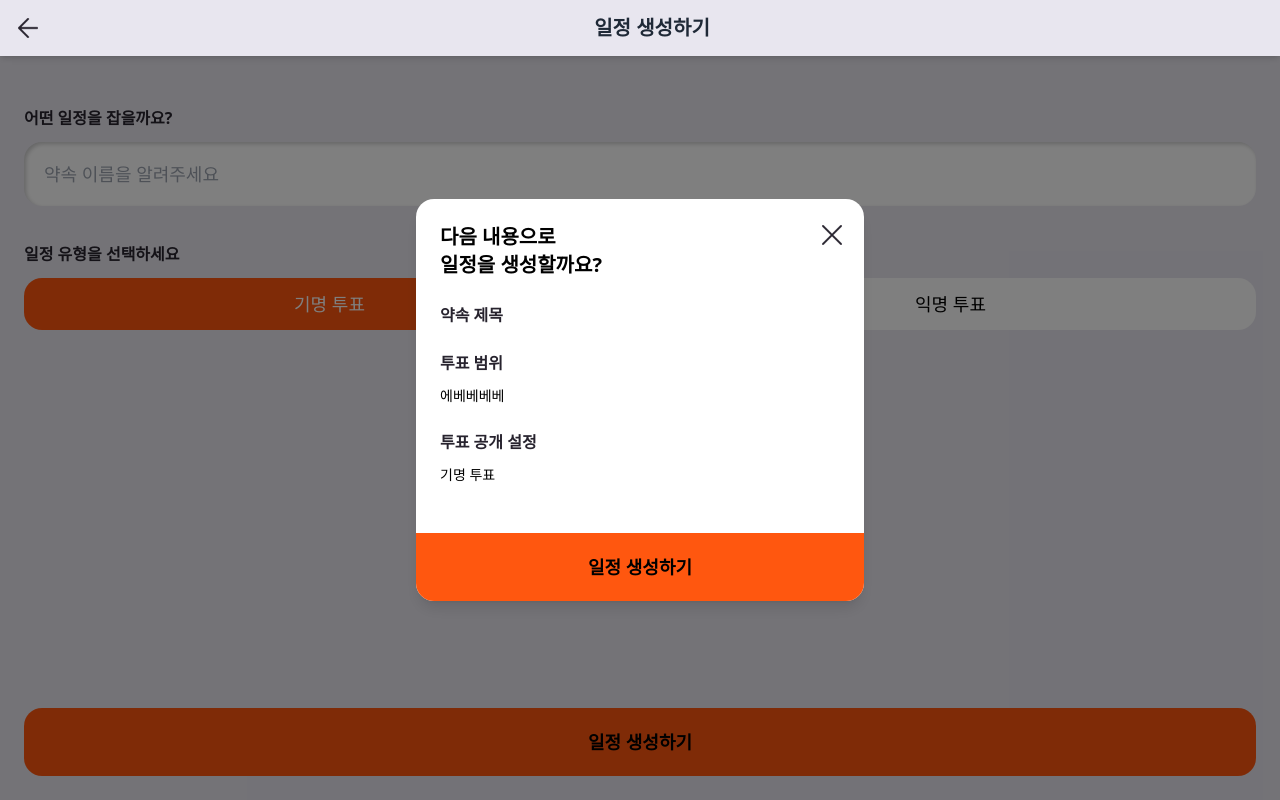
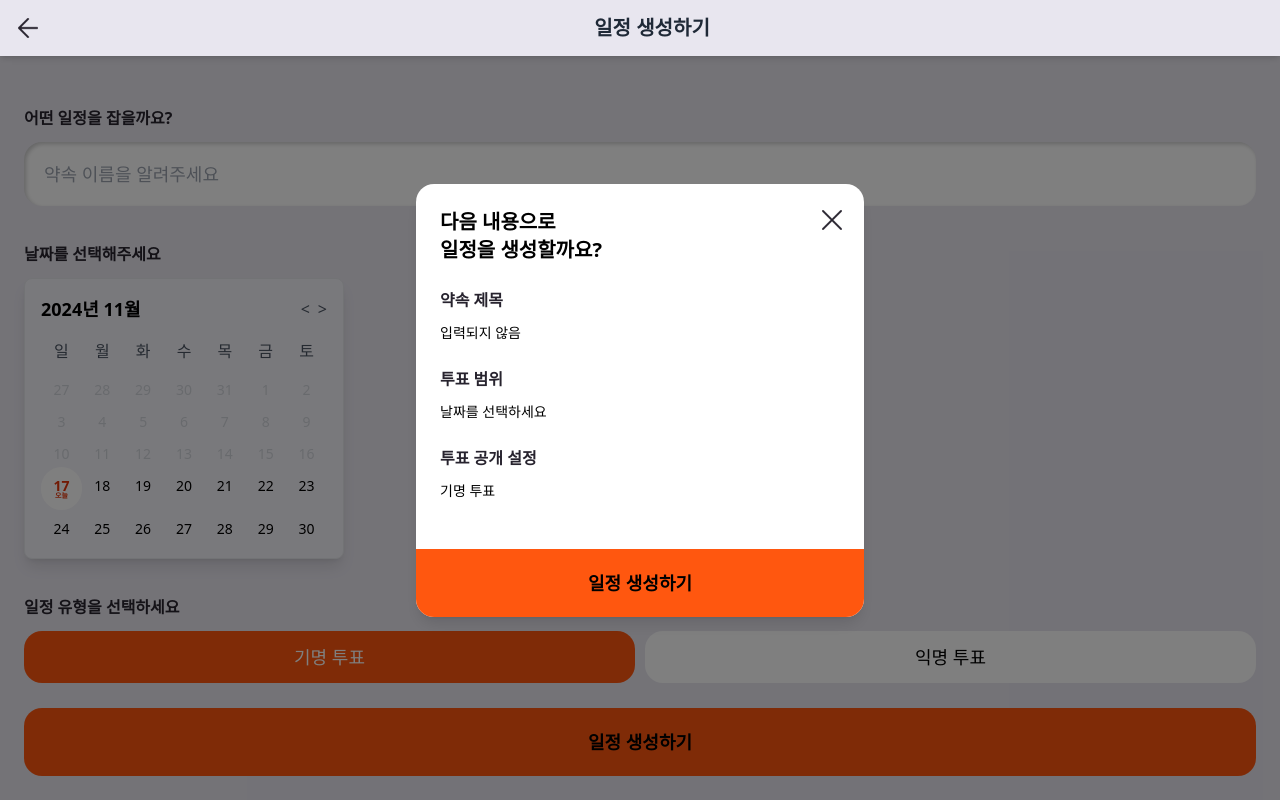
Before and after one commit to Jeje01/lets-meet, a Next.js app: page /create-schedule in a window 1280 px wide. Both pictures are taken after a click on the button "일정 생성하기". Built offline with nearby package versions, Linux system fonts and the light colour scheme; what @ant-design/nextjs-registry would draw is missing.

Commit message:
feat: TermSelector 추가, create-schedule 마무리

```diff
--- /dev/null
+++ b/src/components/TermSelector/index.tsx
@@ -0,0 +1,150 @@
+import {
+  addDays,
+  addMonths,
+  endOfMonth,
+  endOfWeek,
+  format,
+  isBefore,
+  isSameDay,
+  isWithinInterval,
+  startOfMonth,
+  startOfWeek,
+  subMonths,
+} from "date-fns";
+import { ko } from "date-fns/locale";
+import React, { useCallback, useMemo, useState } from "react";
+
+interface TermSelectorProps {
+  value: { startDate: Date | null; endDate: Date | null };
+  onChange: (value: { startDate: Date | null; endDate: Date | null }) => void;
+}
+
+const TermSelector: React.FC<TermSelectorProps> = React.memo(
+  ({ value, onChange }) => {
+    const [currentMonth, setCurrentMonth] = useState<Date>(new Date());
+
+    const today = useMemo(() => new Date(), []);
+
+    const normalizeDate = useCallback((date: Date) => {
+      const normalized = new Date(date);
+      normalized.setHours(0, 0, 0, 0);
+      return normalized;
+    }, []);
+
+    const handleDayClick = useCallback(
+      (day: Date) => {
+        const normalizedDay = normalizeDate(day);
+
+        if (isBefore(normalizedDay, today) && !isSameDay(normalizedDay, today))
+          return;
+
+        if (!value?.startDate || (value.startDate && value.endDate)) {
+          onChange({ startDate: normalizedDay, endDate: null });
+        } else if (isBefore(normalizedDay, value.startDate)) {
+          onChange({ startDate: normalizedDay, endDate: null });
+        } else {
+          onChange({ startDate: value.startDate, endDate: normalizedDay });
+        }
+      },
+      [normalizeDate, onChange, today, value],
+    );
+
+    const handlePrevMonth = useCallback(
+      () => setCurrentMonth((prev) => subMonths(prev, 1)),
+      [],
+    );
+    const handleNextMonth = useCallback(
+      () => setCurrentMonth((prev) => addMonths(prev, 1)),
+      [],
+    );
+
+    const renderDays = useMemo(() => {
+      const startDateOfMonth = startOfWeek(startOfMonth(currentMonth));
+      const endDateOfMonth = endOfWeek(endOfMonth(currentMonth));
+      let day = startDateOfMonth;
+      const days: JSX.Element[] = [];
+
+      while (day <= endDateOfMonth) {
+        const normalizedDay = normalizeDate(day);
+        const isToday = isSameDay(normalizedDay, today);
+        const isDisabled = isBefore(normalizedDay, today) && !isToday;
+        const isSelectedStart =
+          value?.startDate && isSameDay(normalizedDay, value.startDate);
+        const isSelectedEnd =
+          value?.endDate && isSameDay(normalizedDay, value.endDate);
+        const isInRange =
+          value?.startDate &&
+          value?.endDate &&
+          isWithinInterval(normalizedDay, {
+            start: value.startDate,
+            end: value.endDate,
+          });
+
+        let label = "";
+        if (isSelectedStart && isSelectedEnd) label = "시작/끝";
+        else if (isSelectedStart) label = "시작";
+        else if (isSelectedEnd) label = "끝";
+        else if (isInRange) label = "범위";
+        else if (isToday) label = "오늘";
+
+        days.push(
+          <div
+            key={normalizedDay.toString()}
+            className={`p-2 text-center text-[14px] cursor-pointer ${
+              isDisabled
+                ? "text-gray-300 cursor-not-allowed"
+                : "hover:bg-gray-200"
+            } ${
+              isSelectedStart || isSelectedEnd
+                ? "bg-[#FF570F] text-black rounded-full"
+                : isInRange
+                  ? "bg-[#FFDCCC] text-[#E53509]"
+                  : ""
+            } ${isToday ? "bg-white text-[#E53509] font-bold rounded-full" : ""}`}
+            onClick={() => !isDisabled && handleDayClick(normalizedDay)}
+          >
+            <div>{format(normalizedDay, "d")}</div>
+            <div className="text-[7px] mt-[-5px]">{label}</div>
+          </div>,
+        );
+        day = addDays(day, 1);
+      }
+
+      return days;
+    }, [currentMonth, normalizeDate, today, value, handleDayClick]);
+
+    return (
+      <div className="w-80 border rounded-lg shadow-lg p-4 bg-[#F3F2F8]">
+        <div className="flex justify-between items-center mb-4">
+          <h2 className="text-lg font-semibold">
+            {format(currentMonth, "yyyy년 MM월", { locale: ko })}
+          </h2>
+          <div className="flex gap-2">
+            <button
+              onClick={handlePrevMonth}
+              className="text-gray-600 hover:text-gray-800"
+            >
+              {"<"}
+            </button>
+            <button
+              onClick={handleNextMonth}
+              className="text-gray-600 hover:text-gray-800"
+            >
+              {">"}
+            </button>
+          </div>
+        </div>
+
+        <div className="grid grid-cols-7 text-center font-medium text-gray-600 mb-2">
+          {["일", "월", "화", "수", "목", "금", "토"].map((day) => (
+            <div key={day}>{day}</div>
+          ))}
+        </div>
+
+        <div className="grid grid-cols-7">{renderDays}</div>
+      </div>
+    );
+  },
+);
+
+export default TermSelector;
--- a/src/components/index.ts
+++ b/src/components/index.ts
@@ -1,5 +1,6 @@
 export * from "./ArrowButton";
 export * from "./Button";
+export * from "./TermSelector";
 export * from "./Input";
 export * from "./Label";
 export * from "./Modal";
--- a/src/pages/create-schedule/index.tsx
+++ b/src/pages/create-schedule/index.tsx
@@ -6,6 +6,8 @@ import {
   NavigationBar,
   ToggleButton,
 } from "@/components";
+import TermSelector from "@/components/TermSelector";
+import { format } from "date-fns";
 import { useRouter } from "next/router";
 import { useEffect, useState } from "react";
 import { Controller, useForm } from "react-hook-form";
@@ -16,30 +18,58 @@ const CreateSchedule = () => {
 
   const { control, handleSubmit, setValue, watch } = useForm({
     defaultValues: {
-      name: "",
-      scheduleType: "named",
+      scheduleName: "",
+      isNamedVote: true,
+      period: { startDate: null, endDate: null },
     },
   });
 
-  const scheduleType = watch("scheduleType");
+  const scheduleType = watch("isNamedVote");
+  const period = watch("period");
 
   useEffect(() => {
     console.log(isModalOpen);
   }, [isModalOpen]);
 
-  const onSubmit = (data: { name: string; scheduleType: string }) => {
-    // API 호출
+  const onSubmit = (data: {
+    scheduleName: string;
+    isNamedVote: boolean;
+    period: { startDate: Date | null; endDate: Date | null };
+  }) => {
+    // Transforming data into desired JSON structure
+    const payload = {
+      scheduleName: data.scheduleName,
+      isNamedVote: data.isNamedVote,
+      period: {
+        start: data.period.startDate
+          ? format(data.period.startDate, "yyyy-MM-dd")
+          : null,
+        end: data.period.endDate
+          ? format(data.period.endDate, "yyyy-MM-dd")
+          : null,
+      },
+    };
+
+    console.log("Payload:", payload);
+
+    // API 호출 예제
+    // fetch('/api/schedules', {
+    //   method: 'POST',
+    //   body: JSON.stringify(payload),
+    //   headers: { 'Content-Type': 'application/json' },
+    // });
+
     push("/vote-schedule?code=1234");
   };
 
   return (
-    <div className="pt-[70px] bg-[#E8E6EF] h-full">
+    <div className="pt-[70px] bg-[#E8E6EF] h-full pb-[140px]">
       <NavigationBar title="일정 생성하기" />
       <div className="px-[24px]">
         <form>
           <Label text="어떤 일정을 잡을까요?" />
           <Controller
-            name="name"
+            name="scheduleName"
             control={control}
             render={({ field }) => (
               <Input
@@ -49,17 +79,30 @@ const CreateSchedule = () => {
               />
             )}
           />
+          <Label text="날짜를 선택해주세요" />
+          <Controller
+            name="period"
+            control={control}
+            render={({ field }) => (
+              <TermSelector
+                value={field.value}
+                onChange={(value) => {
+                  field.onChange(value);
+                }}
+              />
+            )}
+          />
           <Label text="일정 유형을 선택하세요" />
           <div className="flex w-full gap-[10px]">
             <ToggleButton
               text="기명 투표"
-              clicked={scheduleType === "named"}
-              onClick={() => setValue("scheduleType", "named")}
+              clicked={scheduleType}
+              onClick={() => setValue("isNamedVote", true)}
             />
             <ToggleButton
               text="익명 투표"
-              clicked={scheduleType === "anonymous"}
-              onClick={() => setValue("scheduleType", "anonymous")}
+              clicked={!scheduleType}
+              onClick={() => setValue("isNamedVote", false)}
             />
           </div>
           <Button
@@ -91,16 +134,26 @@ const CreateSchedule = () => {
           <h3 className="text-[#27232e] text-[16px] font-bold mb-[10px]">
             약속 제목
           </h3>
-          <p className="mb-6 font-normal text-[14px]">{watch("name")}</p>
+          <p className="mb-6 font-normal text-[14px]">
+            {watch("scheduleName") || "입력되지 않음"}
+          </p>
           <h3 className="text-[#27232e] text-[16px] font-bold mb-[10px]">
             투표 범위
           </h3>
-          <p className="mb-6 font-normal text-[14px]">에베베베베</p>
+          <p className="mb-6 font-normal text-[14px]">
+            {period.startDate
+              ? `${format(period.startDate, "yyyy-MM-dd")} ~ ${
+                  period.endDate
+                    ? format(period.endDate, "yyyy-MM-dd")
+                    : "종료 날짜 없음"
+                }`
+              : "날짜를 선택하세요"}
+          </p>
           <h3 className="text-[#27232e] text-[16px] font-bold mb-[10px]">
             투표 공개 설정
           </h3>
           <p className="mb-6 font-normal text-[14px]">
-            {watch("scheduleType") === "named" ? "기명 투표" : "익명 투표"}
+            {scheduleType ? "기명 투표" : "익명 투표"}
           </p>
         </div>
       </Modal>
```
